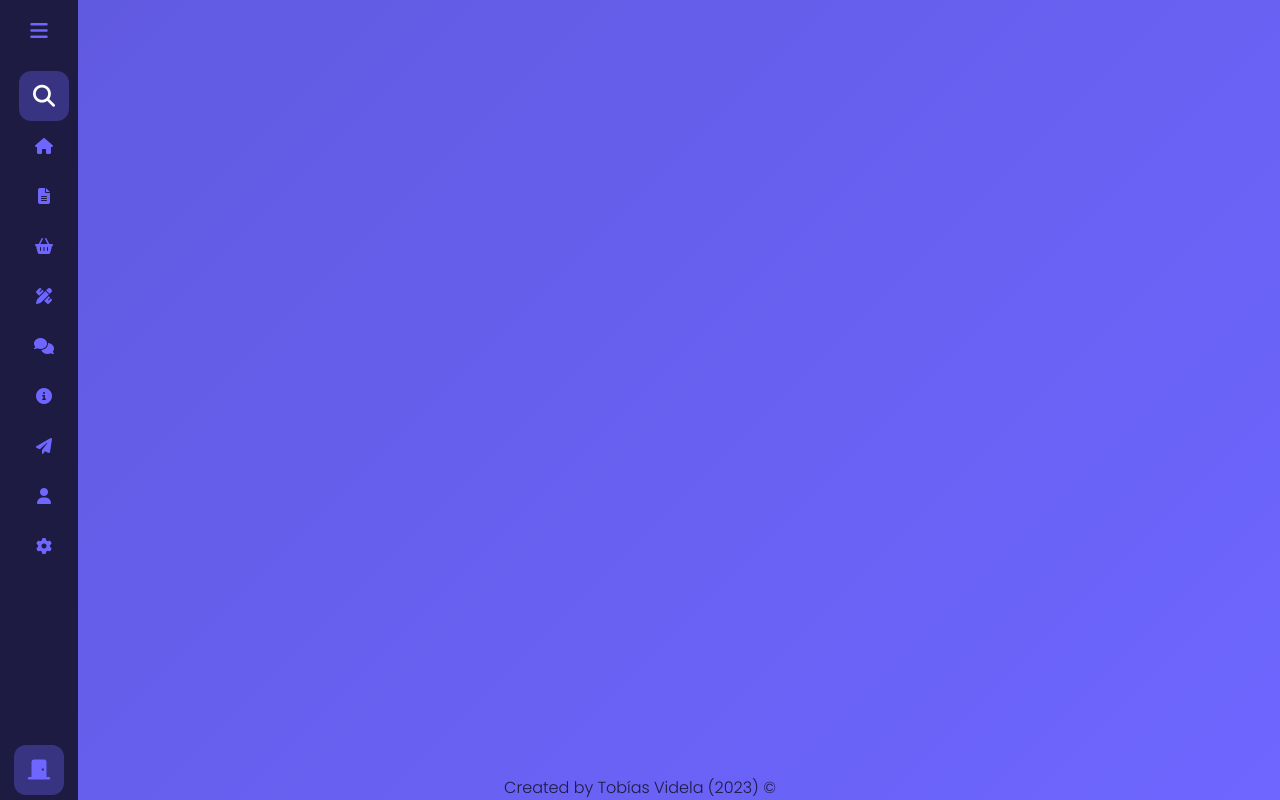
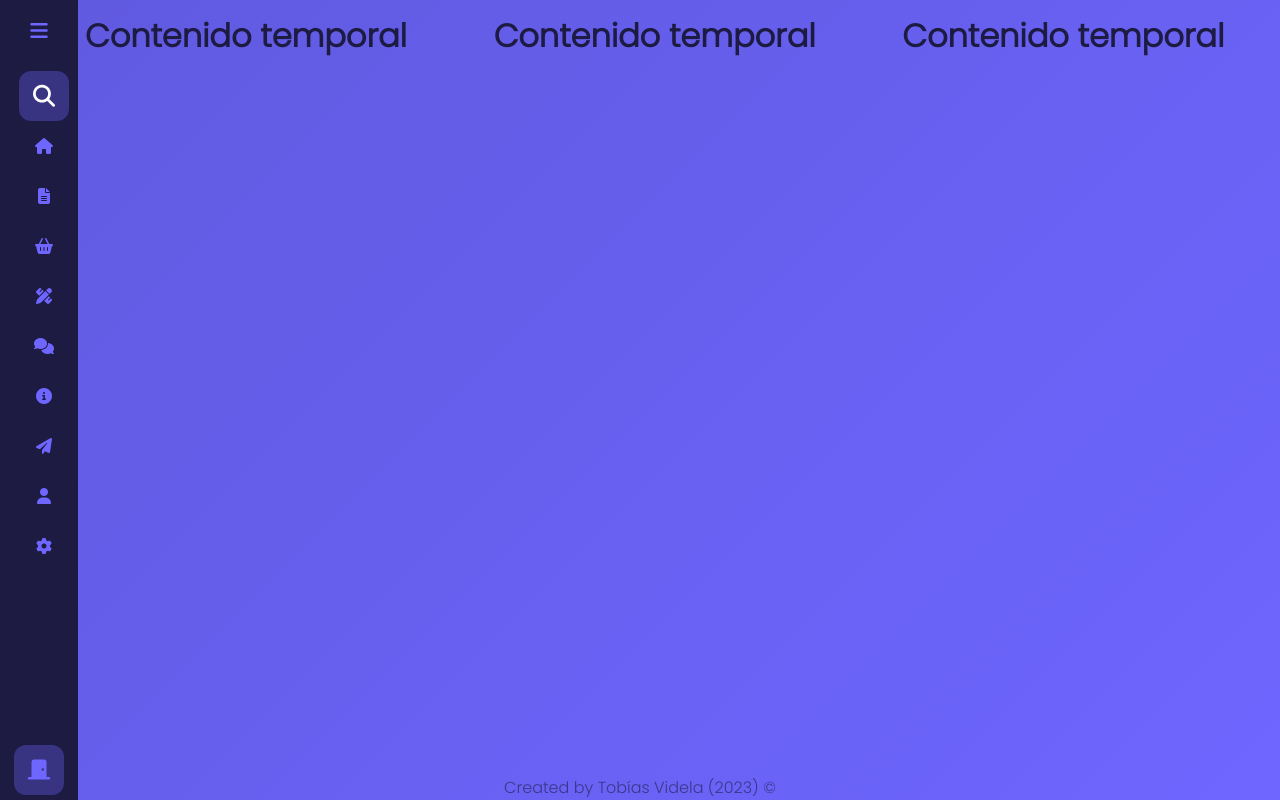
Before and after one commit to tobiasvidela/CrochetMind, a plain HTML site: page pages/tools.html in a window 1280 px wide. Drawn offline with nearby package versions, Linux system fonts and the light colour scheme.

Commit message:
adding content to tools

```diff
--- a/pages/tools.html
+++ b/pages/tools.html
@@ -14,6 +14,7 @@
     <!-- CSS -->
     <link rel="stylesheet" type="text/css" href="../styles/style.css">
     <link rel="stylesheet" type="text/css" href="../styles/home.css">
+    <link rel="stylesheet" type="text/css" href="../styles/tools.css">
     <!-- BOOTSTRAP -->
     <link rel="stylesheet" href="https://cdn.jsdelivr.net/npm/bootstrap@5.3.0-alpha1/dist/css/bootstrap.min.css">
     <!-- FONTAWESOME -->
@@ -112,7 +113,19 @@
         </div>
     </div>
     <section class="home-content">
-        <div class="text"></div>
+        <div class="column text d-grid column-gap-1">
+            <div class="row">
+                <div class="col-12 col-md-6 col-lg-4">
+                    Contenido temporal
+                </div>
+                <div class="col-12 col-md-4">
+                    Contenido temporal
+                </div>
+                <div class="col-12 col-md-4">
+                    Contenido temporal
+                </div>
+            </div>
+        </div>
     </section>
 
     <footer class="foot d-flex flex-column justify-content-center align-items-center">
@@ -123,6 +136,6 @@
     </footer>
 
     <!-- SCRIPTS -->
-    <script src="../scripts/home.js"></script>
+    <script src="../scripts/sidenavbar.js"></script>
 </body>
 </html>
--- a/styles/style.css
+++ b/styles/style.css
@@ -31,5 +31,5 @@ footer {
     bottom: 0;
     left: 50%;
     transform: translateX(-50%);
-    color: #1D1B42;
+    color: #1d1b4298;
 }
--- /dev/null
+++ b/styles/tools.css
@@ -0,0 +1,6 @@
+/*TOOLS*/
+
+.column {
+    height: max-content;
+    gap: 15px;
+}
```
Also changed, not shown: pages/home.html (+1 -1 lines), scripts/sidenavbar.js (renamed from scripts/home.js).
